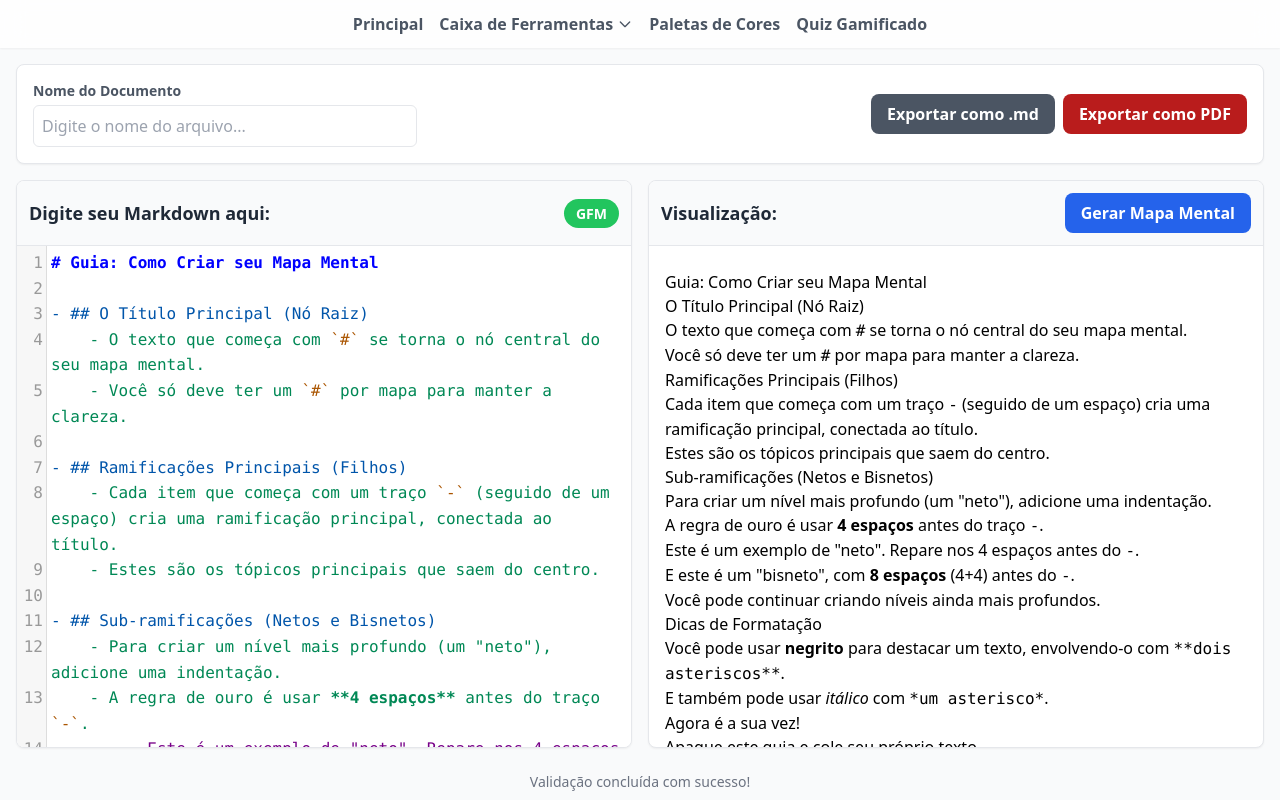
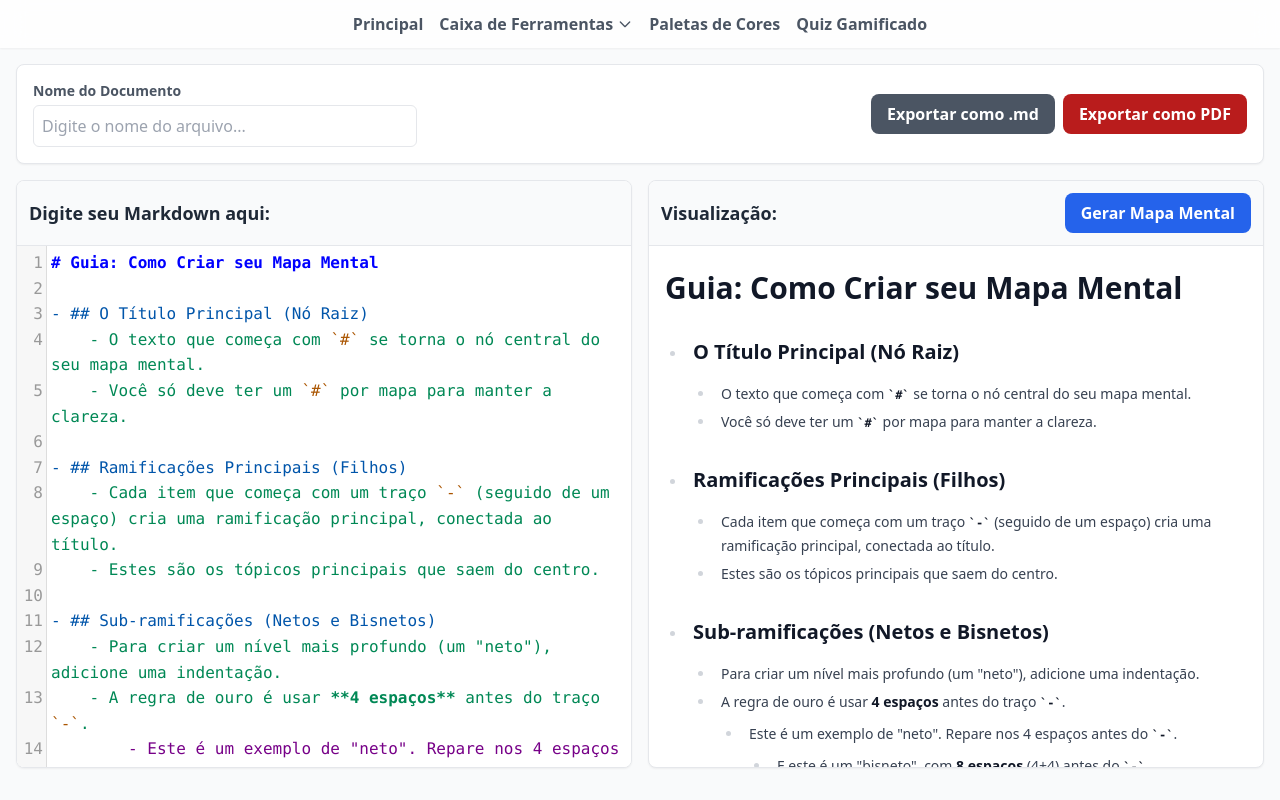
Before and after one commit to fb-brito/cerebro-do-analista, a website with bundled scripts: page editor-markdown.html in a window 1280 px wide. Built offline with nearby package versions, Linux system fonts and the light colour scheme; a script that the page names is missing.

Commit message:
fix(editor): Corrige definitivamente o layout e o scroll do editor
Implementa uma arquitetura de CSS robusta com Flexbox e Grid para resolver os conflitos de altura e overflow. Garante o funcionamento estável do CodeMirror e da pré-visualização de HTML, incluindo a barra de rolagem.

```diff
--- a/editor-markdown.html
+++ b/editor-markdown.html
@@ -12,27 +12,56 @@
     <link rel="stylesheet" href="https://cdnjs.cloudflare.com/ajax/libs/codemirror/5.65.16/codemirror.min.css">
     <link rel="stylesheet" href="https://cdnjs.cloudflare.com/ajax/libs/codemirror/5.65.16/theme/material-darker.min.css">
 
+    <script src="https://cdn.tailwindcss.com?plugins=typography"></script>
+
     <style>
-        body, html { height: 100%; overflow: hidden; }
+        /* ESTRUTURA BASE DA PÁGINA */
+        body, html { height: 100vh; overflow: hidden; }
         body { display: flex; flex-direction: column; }
-        main { flex-grow: 1; display: flex; flex-direction: column; min-height: 0; }
-        .editor-panels-container { flex-grow: 1; display: grid; grid-template-columns: 1fr 1fr; gap: 1rem; min-height: 0; }
-        .editor-panel { display: flex; flex-direction: column; overflow: hidden; }
-        .editor-panel-header { height: 65px; }
+        main { flex-grow: 1; min-height: 0; display: flex; flex-direction: column; }
 
-        /* Container para o editor CodeMirror preencher o espaço */
+        .editor-panels-container {
+            flex-grow: 1; /* Faz a seção dos painéis ocupar o espaço restante */
+            display: grid;
+            grid-template-columns: 1fr 1fr;
+            gap: 1rem;
+            min-height: 0; /* Essencial para o scroll em flex children */
+        }
+
+        .editor-panel {
+            display: flex;
+            flex-direction: column;
+            overflow: hidden; /* Garante que o conteúdo não vaze do painel */
+        }
+
+        .editor-panel-header {
+            height: 65px;
+            flex-shrink: 0; /* Impede que o cabeçalho encolha */
+        }
+
+        /* ***** INÍCIO DA CORREÇÃO DE SCROLL DEFINITIVA ***** */
         .codemirror-container {
-            flex-grow: 1;
-            overflow: hidden;
-            position: relative; /* Necessário para o CodeMirror se dimensionar */
+            flex-grow: 1; /* Faz o container do editor preencher o espaço vertical */
+            position: relative; /* Base de posicionamento para o CodeMirror */
         }
-        /* Força o editor a ocupar toda a altura e usar nossa fonte mono */
+
+        /* Regra que força o CodeMirror a se dimensionar corretamente dentro do seu container */
         .CodeMirror {
-            height: 100% !important;
+            position: absolute;
+            top: 0;
+            left: 0;
+            height: 100%;
+            width: 100%;
             font-size: 1em !important;
             line-height: 1.6 !important;
             font-family: ui-monospace, SFMono-Regular, Menlo, Monaco, Consolas, "Liberation Mono", "Courier New", monospace !important;
         }
+
+        #html-preview {
+            flex-grow: 1;
+            overflow-y: auto; /* Garante que o preview tenha seu próprio scroll */
+        }
+        /* ***** FIM DA CORREÇÃO DE SCROLL DEFINITIVA ***** */
 
         .gfm-badge { transition: all 0.3s ease-in-out; padding: 0.25rem 0.75rem; border-radius: 9999px; font-weight: 600; font-size: 0.875rem; display: inline-flex; align-items: center; gap: 0.5rem; }
         @keyframes spin { to { transform: rotate(360deg); } }
@@ -59,21 +88,18 @@
 
         <section class="editor-panels-container">
             <div class="editor-panel bg-white border rounded-lg shadow-sm">
-                <div class="editor-panel-header flex items-center justify-between p-3 border-b bg-gray-50 flex-shrink-0">
+                <div class="editor-panel-header flex items-center justify-between p-3 border-b bg-gray-50">
                     <h2 class="text-lg font-bold text-gray-800">Digite seu Markdown aqui:</h2>
-                    <div id="gfm-badge" class="gfm-badge" title="">
-                        <span id="gfm-badge-text">GFM</span>
-                        <div id="gfm-badge-spinner" class="spinner hidden"></div>
-                    </div>
+                    <div id="gfm-badge" class="gfm-badge"></div>
                 </div>
                 <div id="codemirror-editor-container" class="codemirror-container"></div>
             </div>
             <div class="editor-panel bg-white border rounded-lg shadow-sm">
-                <div class="editor-panel-header flex items-center justify-between p-3 border-b bg-gray-50 flex-shrink-0">
+                <div class="editor-panel-header flex items-center justify-between p-3 border-b bg-gray-50">
                     <h2 class="text-lg font-bold text-gray-800">Visualização:</h2>
                     <button id="generate-map-btn" class="px-4 py-2 bg-blue-600 text-white font-semibold rounded-lg hover:bg-blue-700 transition-colors">Gerar Mapa Mental</button>
                 </div>
-                <div id="html-preview" class="p-4 md:py-6 prose"></div>
+                <div id="html-preview" class="p-4 md:py-6 prose max-w-none"></div>
             </div>
         </section>
     </main>
@@ -88,10 +114,8 @@
     <script src="https://cdn.jsdelivr.net/npm/d3@7"></script>
     <script src="https://cdn.jsdelivr.net/npm/markmap-lib@0.15.4"></script>
     <script src="https://cdn.jsdelivr.net/npm/markmap-view@0.15.4"></script>
-
     <script src="https://cdnjs.cloudflare.com/ajax/libs/codemirror/5.65.16/codemirror.min.js"></script>
     <script src="https://cdnjs.cloudflare.com/ajax/libs/codemirror/5.65.16/mode/markdown/markdown.min.js"></script>
-
     <script type="module" src="/js/main.js"></script>
     <script src="/js/components.js"></script>
     <script src="/js/editor.js"></script>
--- a/js/editor.js
+++ b/js/editor.js
@@ -4,7 +4,6 @@ document.addEventListener('DOMContentLoaded', () => {
         breaks: true
     });
 
-    // CORREÇÃO: O texto completo do guia, como deveria ser
     const defaultMarkdownText = `# Guia: Como Criar seu Mapa Mental
 
 - ## O Título Principal (Nó Raiz)
@@ -23,8 +22,7 @@ document.addEventListener('DOMContentLoaded', () => {
                 - Você pode continuar criando níveis ainda mais profundos.
 
 - ## Dicas de Formatação
-    - Você pode usar **negrito** para destacar um texto, envolvendo-o com \`**dois asteriscos**\`.
-    - E também pode usar *itálico* com \`*um asterisco*\`.
+    - Você pode usar **negrito** para destacar um texto, envolvendo-o com \`**dois asteriscos**\`.\n    - E também pode usar *itálico* com \`*um asterisco*\`.
 
 - ## Agora é a sua vez!
     - Apague este guia e cole seu próprio texto.
@@ -52,11 +50,11 @@ document.addEventListener('DOMContentLoaded', () => {
         theme: 'default'
     });
 
-    // 4. FUNÇÕES CENTRAIS (Sanitização, Badge, etc. - mantidas e funcionais)
+    // 4. FUNÇÕES CENTRAIS
     const sanitizeMarkdown = (rawText) => { if (!rawText) return ''; let sanitizedText = rawText.trim(); sanitizedText = sanitizedText.replace(/\t/g, '    '); const lines = sanitizedText.split('\n'); const processedLines = []; for (const line of lines) { let processedLine = line.trimEnd(); if (/^\s*[-*+]\s*$/.test(processedLine)) continue; processedLines.push(processedLine); } return sanitizedText; };
     const postProcessTree = (node) => { if (!node || !node.children) return; node.children.forEach(postProcessTree); const newChildren = []; node.children.forEach(child => { if (!child.content.trim() && child.children && child.children.length > 0) { newChildren.push(...child.children); } else { newChildren.push(child); } }); node.children = newChildren; node.children = node.children.filter(child => { const hasContent = child.content && child.content.trim() !== ''; const hasChildren = child.children && child.children.length > 0; return hasContent || hasChildren; }); };
     const updateBadgeUI = (state) => { if (!gfmBadge || !gfmBadgeText || !gfmBadgeSpinner || !statusMessage) return; gfmBadge.classList.remove('bg-gray-400', 'bg-green-500', 'bg-orange-400', 'text-white'); gfmBadgeSpinner.classList.add('hidden'); switch (state) { case 'analyzing': gfmBadge.classList.add('bg-gray-400', 'text-white'); gfmBadgeSpinner.classList.remove('hidden'); gfmBadge.title = 'Analisando...'; statusMessage.textContent = 'Analisando e adequando ao padrão GFM...'; break; case 'success': gfmBadge.classList.add('bg-green-500', 'text-white'); gfmBadge.title = 'Selo de Qualidade GFM Conquistado!'; statusMessage.textContent = 'Validação concluída com sucesso!'; break; case 'modified': gfmBadge.classList.add('bg-orange-400', 'text-white'); gfmBadge.title = 'Conteúdo modificado. Revalidando...'; statusMessage.textContent = 'Revalidando...'; break; case 'neutral': default: gfmBadge.classList.add('bg-gray-400', 'text-white'); gfmBadge.title = 'Aguardando conteúdo para análise GFM.'; statusMessage.textContent = 'Cole seu texto ou carregue um arquivo para obter o selo de qualidade GFM.'; break; } };
-    const renderPreview = (text) => { if (htmlPreview) htmlPreview.innerHTML = marked.parse(text); };
+    const renderPreview = (text) => { if (htmlPreview) htmlPreview.innerHTML = `<div class="prose prose-sm max-w-none">${marked.parse(text)}</div>`; };
 
     const processMarkdown = (text) => {
         updateBadgeUI('analyzing');
@@ -71,7 +69,7 @@ document.addEventListener('DOMContentLoaded', () => {
         }, 100);
     };
 
-    // 5. EVENT LISTENERS (adaptados para CodeMirror)
+    // 5. EVENT LISTENERS
     let debounceTimer;
     editor.on('change', (instance) => {
         const text = instance.getValue();
@@ -83,36 +81,9 @@ document.addEventListener('DOMContentLoaded', () => {
         }, 800);
     });
 
-    if (exportMdBtn) {
-        exportMdBtn.addEventListener('click', () => {
-            const content = editor.getValue();
-            let filename = (documentTitleInput.value.trim() || 'documento') + '.md';
-            const blob = new Blob([content], { type: 'text/markdown;charset=utf-8' });
-            const url = URL.createObjectURL(blob);
-            const a = document.createElement('a'); a.href = url; a.download = filename; document.body.appendChild(a); a.click(); document.body.removeChild(a); URL.revokeObjectURL(url);
-        });
-    }
-
-    if (exportPdfBtn) {
-        exportPdfBtn.addEventListener('click', () => {
-            let filename = (documentTitleInput.value.trim() || 'documento') + '.pdf';
-            const { jsPDF } = window.jspdf;
-            const pdf = new jsPDF({ orientation: 'p', unit: 'mm', format: 'a4' });
-            pdf.html(htmlPreview, { callback: function (pdf) { pdf.save(filename); }, margin: [15, 15, 15, 15], autoPaging: 'text', width: 180, windowWidth: htmlPreview.scrollWidth, });
-        });
-    }
-
-    if (generateMapBtn) {
-        generateMapBtn.addEventListener('click', () => {
-            const sanitizedContent = editor.getValue();
-            if (sanitizedContent.trim()) {
-                localStorage.setItem('markdownForMindmap', sanitizedContent);
-                window.open('mapa-mental.html', '_blank');
-            } else {
-                alert('Insira um conteúdo Markdown antes de gerar o mapa mental.');
-            }
-        });
-    }
+    if (exportMdBtn) { exportMdBtn.addEventListener('click', () => { const content = editor.getValue(); let filename = (documentTitleInput.value.trim() || 'documento') + '.md'; const blob = new Blob([content], { type: 'text/markdown;charset=utf-8' }); const url = URL.createObjectURL(blob); const a = document.createElement('a'); a.href = url; a.download = filename; document.body.appendChild(a); a.click(); document.body.removeChild(a); URL.revokeObjectURL(url); }); }
+    if (exportPdfBtn) { exportPdfBtn.addEventListener('click', () => { let filename = (documentTitleInput.value.trim() || 'documento') + '.pdf'; const { jsPDF } = window.jspdf; const pdf = new jsPDF({ orientation: 'p', unit: 'mm', format: 'a4' }); pdf.html(htmlPreview, { callback: function (pdf) { pdf.save(filename); }, margin: [15, 15, 15, 15], autoPaging: 'text', width: 180, windowWidth: htmlPreview.scrollWidth, }); }); }
+    if (generateMapBtn) { generateMapBtn.addEventListener('click', () => { const sanitizedContent = editor.getValue(); if (sanitizedContent.trim()) { localStorage.setItem('markdownForMindmap', sanitizedContent); window.open('mapa-mental.html', '_blank'); } else { alert('Insira um conteúdo Markdown antes de gerar o mapa mental.'); } }); }
 
     // 6. INICIALIZAÇÃO DA PÁGINA
     processMarkdown(defaultMarkdownText);
```
Also changed, not shown: css/styles.css.
